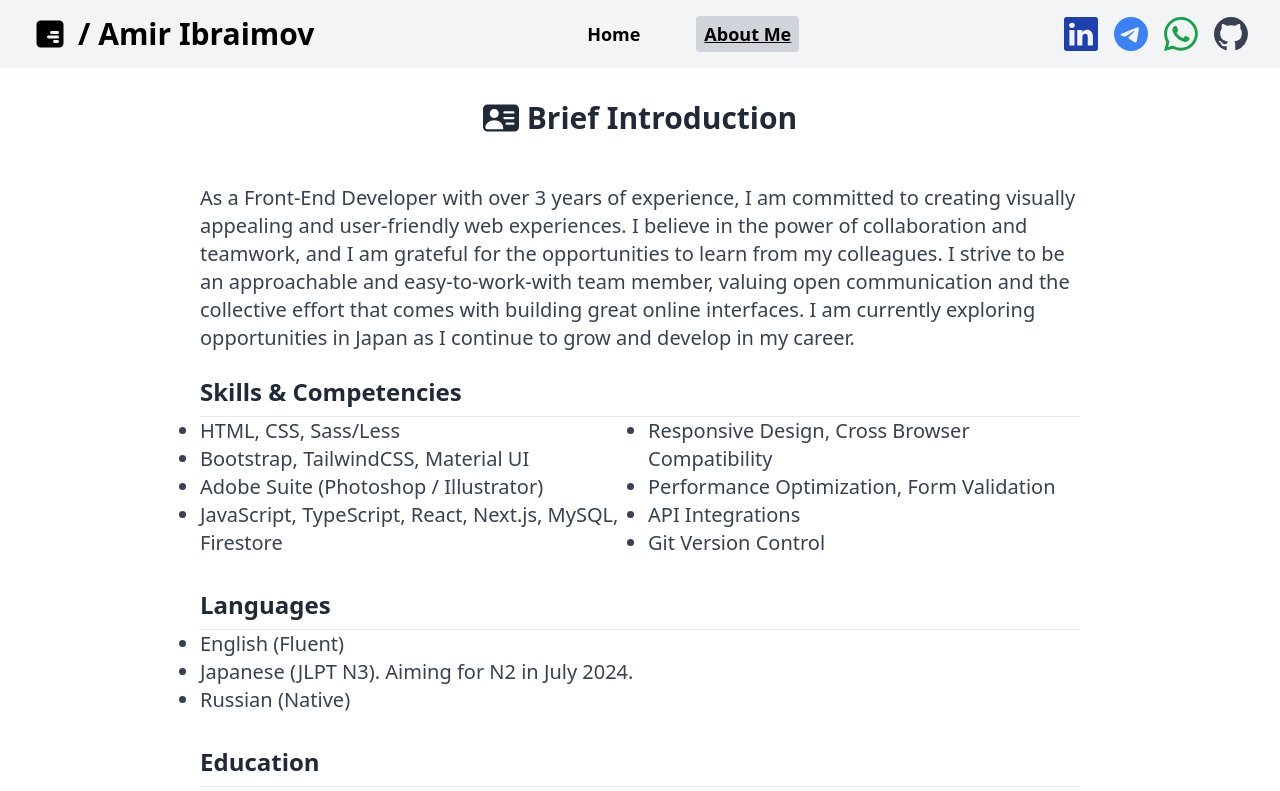
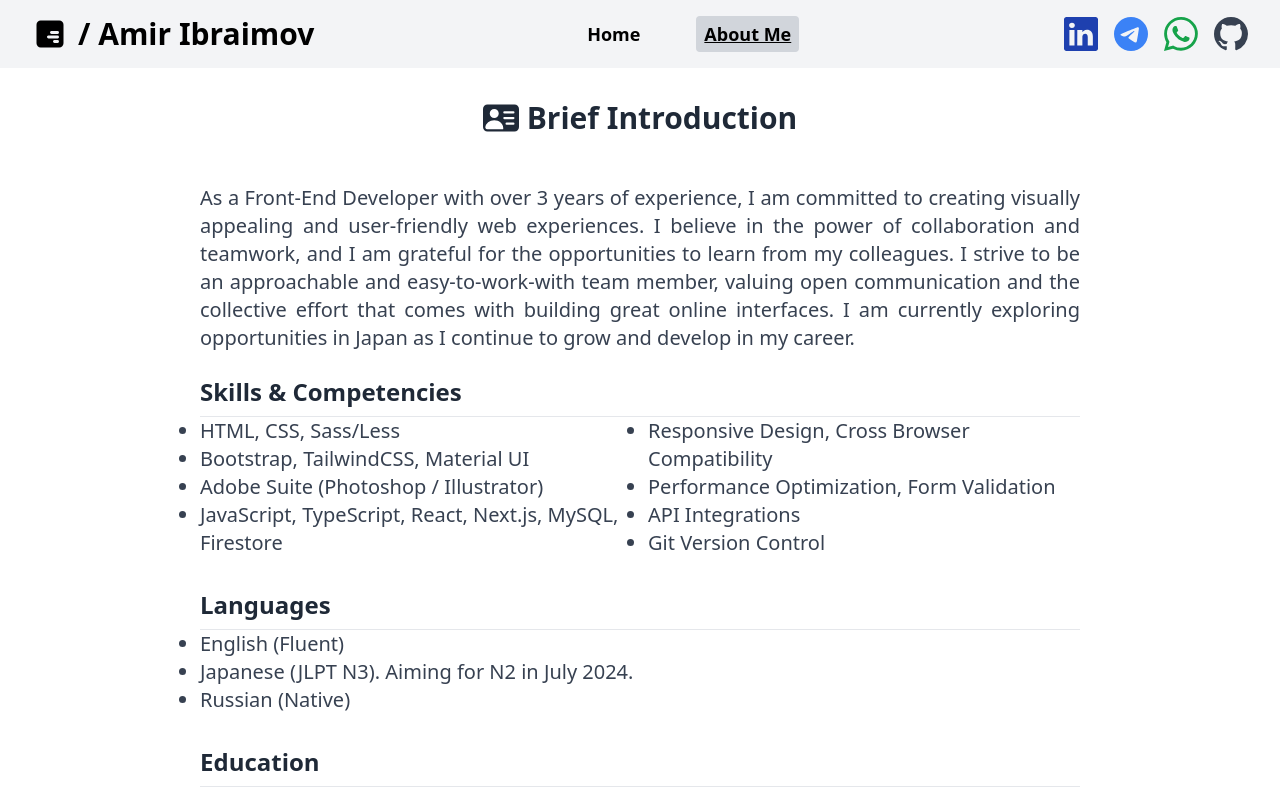
Before and after one commit to amirqa17/portfolio, a Next.js app: page /about in a window 1280 px wide. Shown: the top 791 px of the page. Built offline with nearby package versions, Linux system fonts and the light colour scheme.

Commit message:
applied text-justify for <p> tag in article section

```diff
--- a/pages/about.tsx
+++ b/pages/about.tsx
@@ -27,7 +27,7 @@ const About = () => {
           Brief Introduction
         </h2>
         <article className="container mx-auto px-4 md:w-9/12">
-          <p className="mb-6 text-left text-lg text-gray-700 md:text-xl">
+          <p className="mb-6 text-justify text-lg text-gray-700 md:text-xl">
             As a Front-End Developer with over 3 years of experience, I am
             committed to creating visually appealing and user-friendly web
             experiences. I believe in the power of collaboration and teamwork,
```
